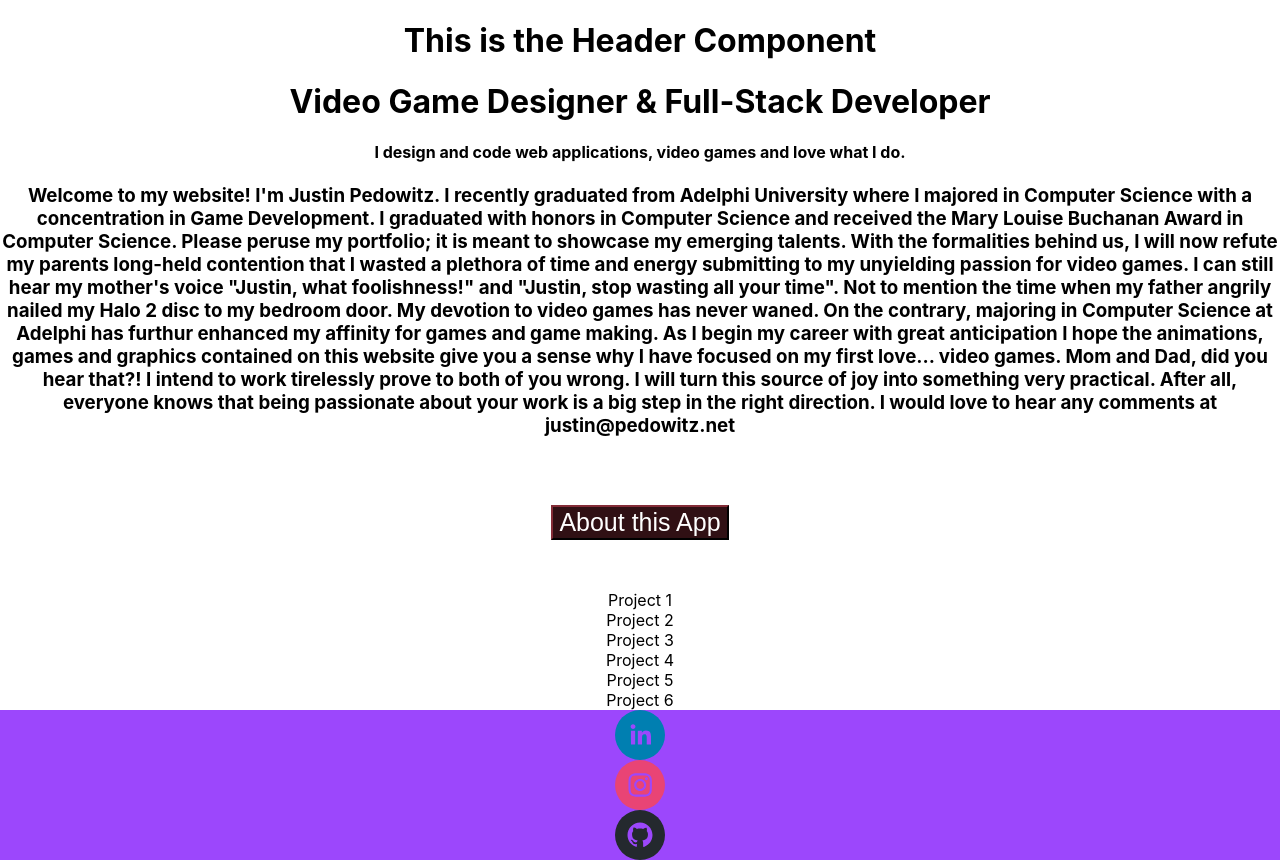
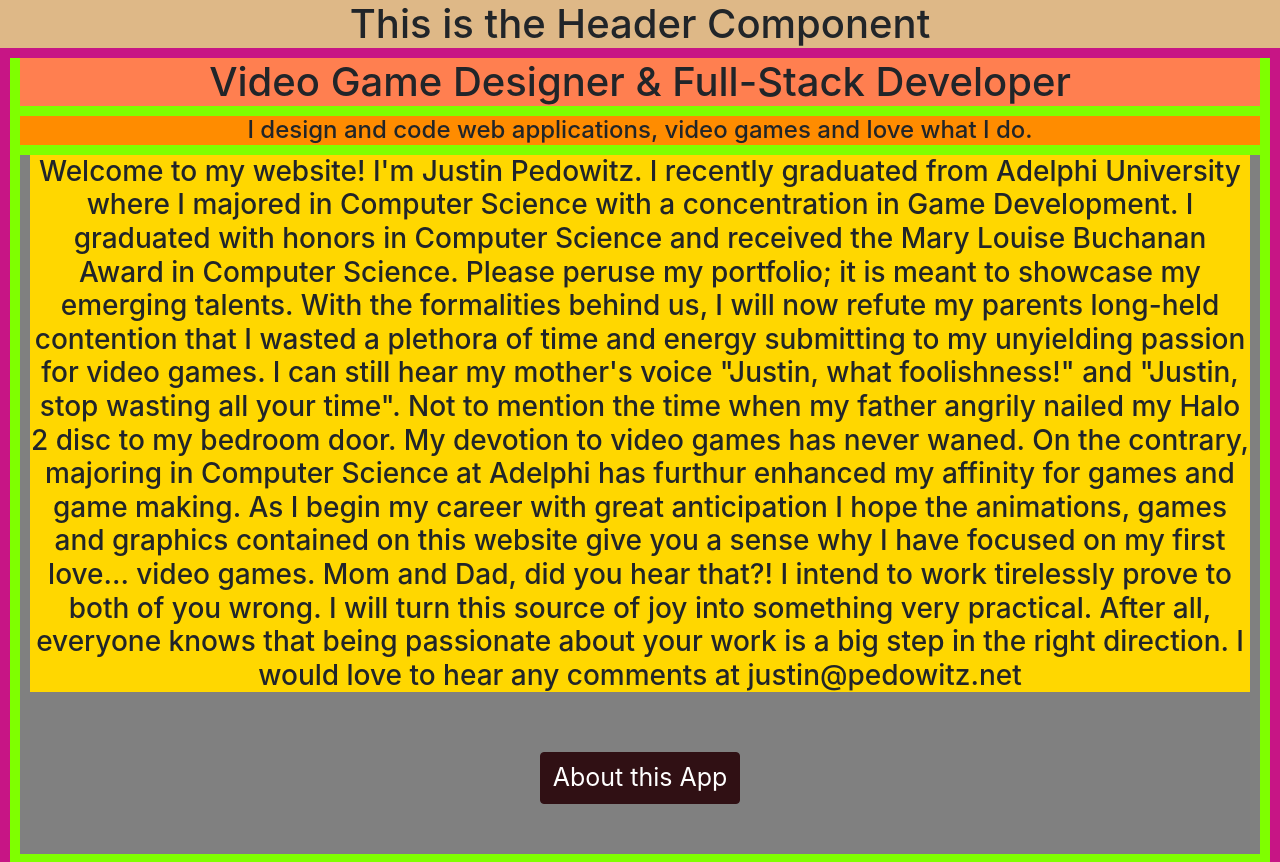
Before and after one commit to Juicester/portfolio, a React (Create React App) app: page / in a window 1280 px wide. Shown: the top 862 px of the page. Built offline with nearby package versions, Linux system fonts and the light colour scheme.

Commit message:
fixed issues with Bootstrap

```diff
--- a/src/App.css
+++ b/src/App.css
@@ -1,5 +1,6 @@
 .App {
 	text-align: center;
+	background-color: mediumvioletred;
 }
 
 /* .App-logo {
--- a/src/App.js
+++ b/src/App.js
@@ -1,4 +1,5 @@
 import React from 'react';
+import 'bootstrap/dist/css/bootstrap.min.css';
 import './App.css';
 import { Route, Switch } from 'react-router-dom';
 import Header from './components/Header/Header';
--- a/src/components/About/About.css
+++ b/src/components/About/About.css
@@ -13,3 +13,12 @@
 	/* border-color: black; */
 	text-decoration: none;
 }
+.about-container {
+	background-color: gray;
+	margin: 10px;
+}
+
+.words {
+	background-color: gold;
+	margin: 10px;
+}
--- a/src/components/About/About.js
+++ b/src/components/About/About.js
@@ -7,8 +7,8 @@ function About() {
 	const [modalShow, setModalShow] = React.useState(false);
 
 	return (
-		<div>
-			<h3>
+		<div className='about-container'>
+			<h3 className='words'>
 				Welcome to my website! I'm Justin Pedowitz. I recently graduated from
 				Adelphi University where I majored in Computer Science with a
 				concentration in Game Development. I graduated with honors in Computer
--- a/src/components/Footer/Footer.css
+++ b/src/components/Footer/Footer.css
@@ -16,4 +16,20 @@
 	display: flex;
 	background-color: rgb(156, 71, 252);
 	justify-content: center;
+	margin: 10px;
 }
+
+.linkedin {
+	background-color: darkturquoise;
+	margin: 10px;
+}
+
+.instagram {
+	background-color: dodgerblue;
+	margin: 10px;
+}
+
+.github {
+	background-color: firebrick;
+	margin: 10px;
+}
--- a/src/components/Footer/Footer.js
+++ b/src/components/Footer/Footer.js
@@ -16,17 +16,17 @@ function Footer() {
 					</Col>
 				</Row> */}
 			<Row>
-				<Col md='auto'>
+				<Col className='linkedin'>
 					<Link to={'https://www.linkedin.com/in/justinpedowitz/'}>
 						<SocialIcon url='https://www.linkedin.com/in/justinpedowitz/' />
 					</Link>
 				</Col>
-				<Col>
+				<Col className='instagram'>
 					<Link to={'https://www.instagram.com/'}>
 						<SocialIcon url='https://www.instagram.com/' />
 					</Link>
 				</Col>
-				<Col>
+				<Col className='github'>
 					<Link to={'https://github.com/Juicester'}>
 						<SocialIcon url='https://github.com/Juicester' />
 					</Link>
--- a/src/components/Header/Header.css
+++ b/src/components/Header/Header.css
@@ -0,0 +1,3 @@
+header {
+	background-color: burlywood;
+}
--- a/src/components/Home/Home.css
+++ b/src/components/Home/Home.css
@@ -0,0 +1,14 @@
+.outer-home {
+	background-color: chartreuse;
+	margin: 10px;
+}
+
+.title-words {
+	background-color: coral;
+	margin: 10px;
+}
+
+.sub-words {
+	background-color: darkorange;
+	margin: 10px;
+}
--- a/src/components/Home/Home.js
+++ b/src/components/Home/Home.js
@@ -12,9 +12,11 @@ import Projects from '../Projects/Projects';
 
 function Home() {
 	return (
-		<div>
-			<h1>Video Game Designer & Full-Stack Developer</h1>
-			<h4>
+		<div className='outer-home'>
+			<h1 className='title-words'>
+				Video Game Designer & Full-Stack Developer
+			</h1>
+			<h4 className='sub-words'>
 				I design and code web applications, video games and love what I do.
 			</h4>
 			<About />
--- a/src/components/Projects/Projects.css
+++ b/src/components/Projects/Projects.css
@@ -0,0 +1,35 @@
+.row1 {
+	background-color: hotpink;
+	margin: 10px;
+}
+
+.row2 {
+	background-color: lightcyan;
+	margin: 10px;
+}
+
+.proj1 {
+	background-color: yellowgreen;
+	margin: 10px;
+}
+
+.proj2 {
+	background-color: yellow;
+	margin: 10px;
+}
+.proj3 {
+	background-color: lightskyblue;
+	margin: 10px;
+}
+.proj4 {
+	background-color: darkolivegreen;
+	margin: 10px;
+}
+.proj5 {
+	background-color: darkviolet;
+	margin: 10px;
+}
+.proj6 {
+	background-color: darkslategrey;
+	margin: 10px;
+}
--- a/src/components/Projects/Projects.js
+++ b/src/components/Projects/Projects.js
@@ -1,42 +1,44 @@
 import React from 'react';
-import Container from 'react-bootstrap/Container';
+import { Container } from 'react-bootstrap';
 import Row from 'react-bootstrap/Row';
 import Col from 'react-bootstrap/Col';
 import Card from 'react-bootstrap/Card';
+import './Projects.css';
 
 function Projects() {
 	return (
 		<div>
-			<Container className='container-fluid d-flex justify-content-center'>
-				<Row>
-					<Col>
+			{/* <Container className='container-fluid d-flex justify-content-center'> */}
+			<Container>
+				<Row className='row1'>
+					<Col className='proj1'>
 						<Card>
 							<Card.Title>Project 1</Card.Title>
 						</Card>
 					</Col>
-					<Col>
+					<Col className='proj2'>
 						<Card>
 							<Card.Title>Project 2</Card.Title>
 						</Card>
 					</Col>
-					<Col>
+					<Col className='proj3'>
 						<Card>
 							<Card.Title>Project 3</Card.Title>
 						</Card>
 					</Col>
 				</Row>
-				<Row>
-					<Col>
+				<Row className='row2'>
+					<Col className='proj4'>
 						<Card>
 							<Card.Title>Project 4</Card.Title>
 						</Card>
 					</Col>
-					<Col>
+					<Col className='proj5'>
 						<Card>
 							<Card.Title>Project 5</Card.Title>
 						</Card>
 					</Col>
-					<Col>
+					<Col className='proj6'>
 						<Card>
 							<Card.Title>Project 6</Card.Title>
 						</Card>
```
